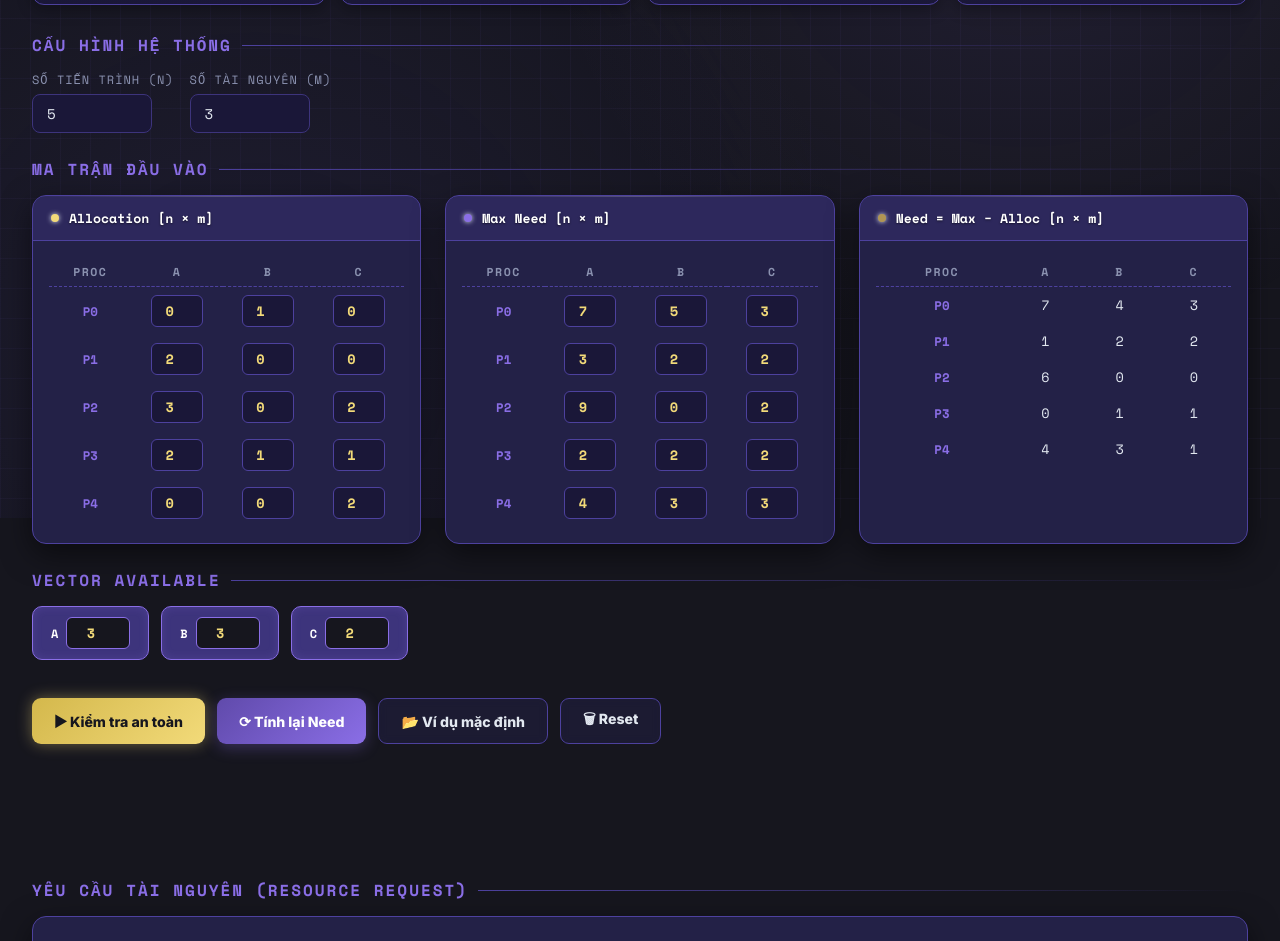
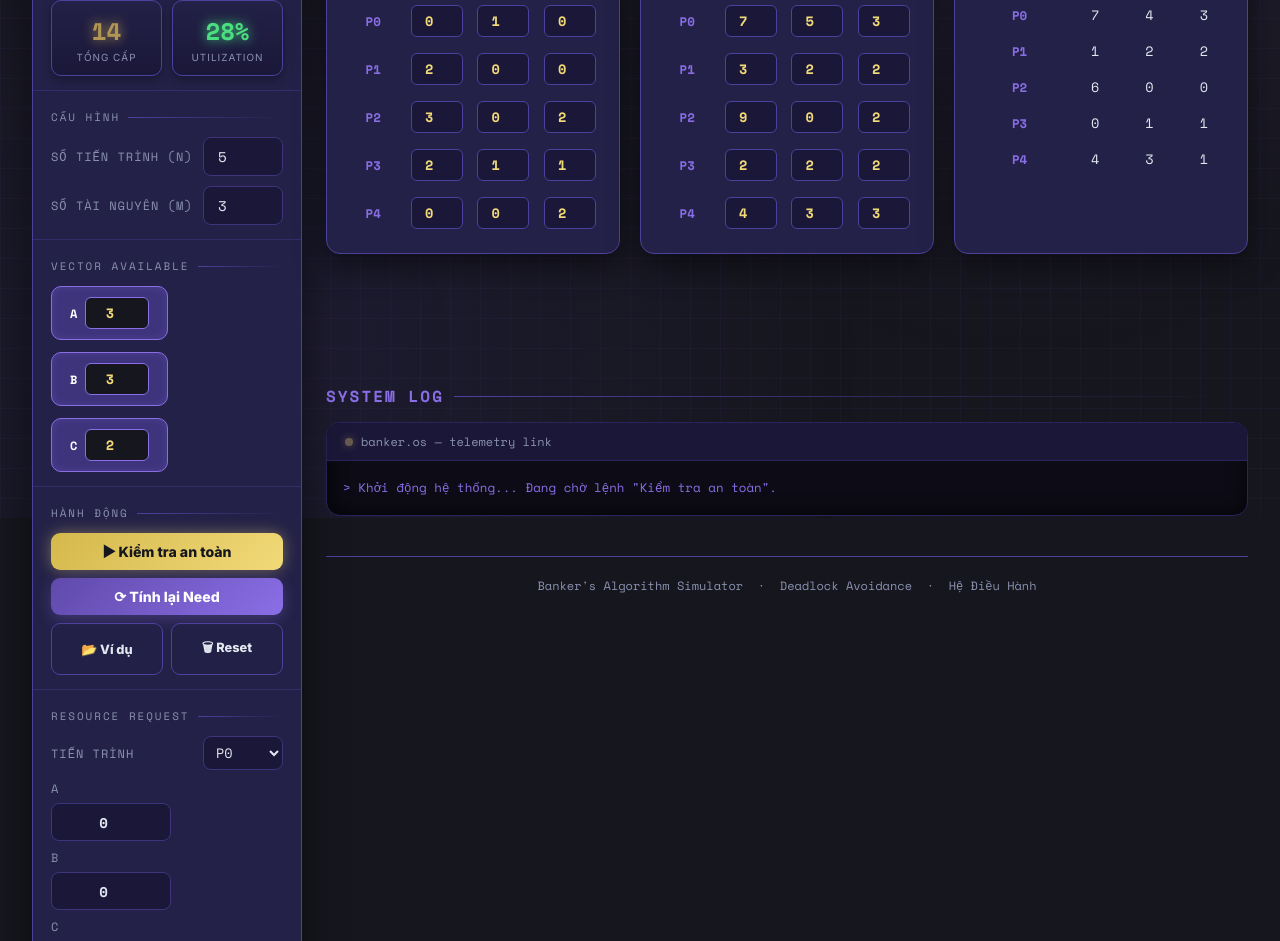
Before and after one commit to caominhluan2021tn-bot/banker-algorithm-simulator, a plain HTML site: page index.html in a window 1280 px wide. Shown: the part 282-1223 px from the top of the page. Drawn offline with nearby package versions, Linux system fonts and the light colour scheme.

```diff
--- a/index.html
+++ b/index.html
@@ -68,11 +68,70 @@
         }
 
         .container {
-            max-width: 1440px;
+            max-width: 1600px;
             margin: 0 auto;
             padding: 0 32px;
             position: relative;
             z-index: 1;
+        }
+
+        /* ── App Shell: Sidebar + Main ── */
+        .app-shell {
+            display: flex;
+            gap: 24px;
+            align-items: flex-start;
+            padding-bottom: 40px;
+        }
+
+        .sidebar {
+            width: 270px;
+            flex-shrink: 0;
+            position: sticky;
+            top: 24px;
+            display: flex;
+            flex-direction: column;
+            gap: 0;
+        }
+
+        .sidebar-inner {
+            background: var(--surface);
+            border: 1px solid var(--border);
+            border-radius: 16px;
+            overflow: hidden;
+            box-shadow: 0 10px 40px rgba(0,0,0,0.5);
+        }
+
+        .sidebar-section {
+            padding: 18px 18px 14px;
+            border-bottom: 1px solid rgba(77, 65, 158, 0.4);
+        }
+
+        .sidebar-section:last-child {
+            border-bottom: none;
+        }
+
+        .sidebar-label {
+            font-size: .68rem;
+            font-family: var(--mono);
+            color: var(--muted);
+            text-transform: uppercase;
+            letter-spacing: 2px;
+            margin-bottom: 12px;
+            display: flex;
+            align-items: center;
+            gap: 8px;
+        }
+
+        .sidebar-label::after {
+            content: '';
+            flex: 1;
+            height: 1px;
+            background: linear-gradient(90deg, var(--border), transparent);
+        }
+
+        .main-content {
+            flex: 1;
+            min-width: 0;
         }
 
         /* ── Header ── */
@@ -202,8 +261,8 @@
         /* ── Matrices ── */
         .matrix-grid {
             display: grid;
-            grid-template-columns: repeat(auto-fit, minmax(320px, 1fr));
-            gap: 24px;
+            grid-template-columns: repeat(3, 1fr);
+            gap: 20px;
             margin-bottom: 24px;
         }
 
@@ -771,33 +830,33 @@
         /* ── Stats Cards ── */
         .analysis-grid {
             display: grid;
-            grid-template-columns: repeat(auto-fit, minmax(200px,1fr));
-            gap: 14px;
-            margin-bottom: 28px;
+            grid-template-columns: repeat(2, 1fr);
+            gap: 10px;
+            margin-bottom: 0;
         }
 
         .stat-card {
             background: linear-gradient(180deg, var(--surface), #1a1738);
             border: 1px solid var(--border);
-            border-radius: 12px;
-            padding: 16px;
+            border-radius: 10px;
+            padding: 12px 10px;
             text-align: center;
-            box-shadow: 0 5px 15px rgba(0,0,0,0.3);
+            box-shadow: 0 4px 10px rgba(0,0,0,0.3);
         }
 
             .stat-card .stat-val {
-                font-size: 2rem;
+                font-size: 1.5rem;
                 font-weight: 800;
                 font-family: var(--mono);
-                text-shadow: 0 0 15px currentColor;
+                text-shadow: 0 0 12px currentColor;
             }
 
             .stat-card .stat-lbl {
-                font-size: .72rem;
+                font-size: .62rem;
                 text-transform: uppercase;
-                letter-spacing: 1.5px;
+                letter-spacing: 1px;
                 color: var(--muted);
-                margin-top: 4px;
+                margin-top: 2px;
             }
 
             .stat-card.c-accent .stat-val {
@@ -824,6 +883,30 @@
             font-size: .75rem;
             color: var(--muted);
             font-family: var(--mono);
+        }
+
+        @media(max-width:1024px) {
+            .app-shell {
+                flex-direction: column;
+            }
+            .sidebar {
+                width: 100%;
+                position: static;
+            }
+            .sidebar-inner {
+                display: grid;
+                grid-template-columns: repeat(2, 1fr);
+            }
+            .sidebar-section {
+                border-bottom: none;
+                border-right: 1px solid rgba(77, 65, 158, 0.4);
+            }
+            .sidebar-section:nth-child(even) {
+                border-right: none;
+            }
+            .matrix-grid {
+                grid-template-columns: 1fr;
+            }
         }
 
         @media(max-width:768px) {
@@ -853,6 +936,15 @@
             .container {
                 padding: 0 16px;
             }
+
+            .sidebar-inner {
+                grid-template-columns: 1fr;
+            }
+
+            .sidebar-section {
+                border-right: none;
+                border-bottom: 1px solid rgba(77, 65, 158, 0.4);
+            }
         }
     </style>
 </head>
@@ -871,29 +963,78 @@
             </div>
         </header>
 
-        <!-- ── STATS ── -->
-        <div class="section-title">Thống kê hệ thống</div>
+        <!-- ── APP SHELL ── -->
+        <div class="app-shell">
+
+            <!-- ══ SIDEBAR ══ -->
+            <aside class="sidebar">
+                <div class="sidebar-inner">
+
+                    <!-- Stats -->
+                    <div class="sidebar-section">
+                        <div class="sidebar-label">Thống kê</div>
                         <div class="analysis-grid" id="stats-grid">
                             <div class="stat-card c-accent"><div class="stat-val" id="st-proc">5</div><div class="stat-lbl">Tiến Trình</div></div>
-            <div class="stat-card c-purple"><div class="stat-val" id="st-res">3</div><div class="stat-lbl">Loại Tài Nguyên</div></div>
-            <div class="stat-card c-warn"><div class="stat-val" id="st-alloc">—</div><div class="stat-lbl">Tổng Đã Cấp</div></div>
-            <div class="stat-card c-safe"><div class="stat-val" id="st-util">—</div><div class="stat-lbl">Utilization %</div></div>
-        </div>
-
-        <!-- ── CONFIG ── -->
-        <div class="section-title">Cấu hình hệ thống</div>
-        <div class="config-row">
-            <div class="input-group">
-                <label>Số tiến trình (n)</label>
-                <input type="number" id="inp-n" min="1" value="5" oninput="rebuildMatrices()">
-            </div>
-            <div class="input-group">
-                <label>Số tài nguyên (m)</label>
-                <input type="number" id="inp-m" min="1" value="3" oninput="rebuildMatrices()">
+                            <div class="stat-card c-purple"><div class="stat-val" id="st-res">3</div><div class="stat-lbl">Tài Nguyên</div></div>
+                            <div class="stat-card c-warn"><div class="stat-val" id="st-alloc">—</div><div class="stat-lbl">Tổng Cấp</div></div>
+                            <div class="stat-card c-safe"><div class="stat-val" id="st-util">—</div><div class="stat-lbl">Utilization</div></div>
                         </div>
                     </div>
 
-        <!-- ── MATRICES ── -->
+                    <!-- Config -->
+                    <div class="sidebar-section">
+                        <div class="sidebar-label">Cấu hình</div>
+                        <div class="config-row" style="margin-bottom:0; flex-direction:column; gap:10px;">
+                            <div class="input-group" style="flex-direction:row; align-items:center; justify-content:space-between;">
+                                <label>Số tiến trình (n)</label>
+                                <input type="number" id="inp-n" min="1" value="5" oninput="rebuildMatrices()" style="width:80px;">
+                            </div>
+                            <div class="input-group" style="flex-direction:row; align-items:center; justify-content:space-between;">
+                                <label>Số tài nguyên (m)</label>
+                                <input type="number" id="inp-m" min="1" value="3" oninput="rebuildMatrices()" style="width:80px;">
+                            </div>
+                        </div>
+                    </div>
+
+                    <!-- Available -->
+                    <div class="sidebar-section">
+                        <div class="sidebar-label">Vector Available</div>
+                        <div class="available-row" id="avail-row" style="margin-bottom:0; flex-wrap:wrap; padding-bottom:0;"></div>
+                    </div>
+
+                    <!-- Buttons -->
+                    <div class="sidebar-section">
+                        <div class="sidebar-label">Hành động</div>
+                        <div class="btn-row" style="flex-direction:column; margin-bottom:0; gap:8px;">
+                            <button class="btn btn-accent" onclick="runSafetyCheck()" style="width:100%; justify-content:center;">▶ Kiểm tra an toàn</button>
+                            <button class="btn btn-primary" onclick="computeNeedMatrix()" style="width:100%; justify-content:center;">⟳ Tính lại Need</button>
+                            <div style="display:flex; gap:8px;">
+                                <button class="btn btn-ghost" onclick="loadExample()" style="flex:1; justify-content:center; font-size:.8rem;">📂 Ví dụ</button>
+                                <button class="btn btn-ghost" onclick="resetAll()" style="flex:1; justify-content:center; font-size:.8rem;">🗑 Reset</button>
+                            </div>
+                        </div>
+                    </div>
+
+                    <!-- Request -->
+                    <div class="sidebar-section">
+                        <div class="sidebar-label">Resource Request</div>
+                        <div style="display:flex; flex-direction:column; gap:10px;">
+                            <div class="input-group" style="flex-direction:row; align-items:center; justify-content:space-between;">
+                                <label>Tiến trình</label>
+                                <select id="req-pid" style="width:80px; height:34px; background:#1a1738; border:1px solid var(--surface2); border-radius:8px; color:var(--text); font-family:var(--mono); font-size:.85rem; padding:0 8px; outline:none;"></select>
+                            </div>
+                            <div id="req-vec-wrap" style="display:flex; flex-wrap:wrap; gap:8px;"></div>
+                            <button class="btn btn-primary" style="width:100%; justify-content:center; height:36px;" onclick="handleRequest()">⚡ Gửi yêu cầu</button>
+                        </div>
+                    </div>
+
+                </div>
+            </aside>
+
+            <!-- ══ MAIN CONTENT ══ -->
+            <main class="main-content">
+
+                <!-- Matrices -->
                 <div class="section-title">Ma trận đầu vào</div>
                 <div class="matrix-grid">
                     <div class="matrix-card">
@@ -925,19 +1066,7 @@
                     </div>
                 </div>
 
-        <!-- ── AVAILABLE ── -->
-        <div class="section-title">Vector Available</div>
-        <div class="available-row" id="avail-row"></div>
-
-        <!-- ── BUTTONS ── -->
-        <div class="btn-row">
-            <button class="btn btn-accent" onclick="runSafetyCheck()">▶ Kiểm tra an toàn</button>
-            <button class="btn btn-primary" onclick="computeNeedMatrix()">⟳ Tính lại Need</button>
-            <button class="btn btn-ghost" onclick="loadExample()">📂 Ví dụ mặc định</button>
-            <button class="btn btn-ghost" onclick="resetAll()">🗑 Reset</button>
-        </div>
-
-        <!-- ── RESULT ── -->
+                <!-- Result -->
                 <div id="result-panel">
                     <div id="result-banner"></div>
                     <div id="safe-sequence-wrap"></div>
@@ -947,40 +1076,21 @@
                     </div>
                 </div>
 
-        <!-- ── REQUEST ── -->
-        <div class="section-title">Yêu cầu tài nguyên (Resource Request)</div>
-        <div class="request-box">
-            <h3>Mô phỏng yêu cầu từ tiến trình</h3>
-            <div class="request-layout">
-                <!-- Cố định trái -->
-                <div class="input-group req-col-fixed">
-                    <label>Tiến trình</label>
-                    <select id="req-pid" style="width:90px; height: 38px;"></select>
-                </div>
-
-                <!-- Vùng cuộn ở giữa -->
-                <div class="req-col-scrollable">
-                    <div id="req-vec-wrap"></div>
-                </div>
-
-                <!-- Cố định phải -->
-                <div class="req-col-btn">
-                    <button class="btn btn-primary" style="height: 38px;" onclick="handleRequest()">⚡ Gửi yêu cầu</button>
-                </div>
-            </div>
-        </div>
-
-        <!-- ── LOG ── -->
+                <!-- Log -->
                 <div class="section-title">System Log</div>
                 <div id="log-panel">
                     <div class="log-header"><div class="log-dot"></div> banker.os — telemetry link</div>
                     <div id="log-output">> Khởi động hệ thống... Đang chờ lệnh "Kiểm tra an toàn".<br></div>
                 </div>
 
-        <!-- ── FOOTER ── -->
+                <!-- Footer -->
                 <footer>
                     Banker's Algorithm Simulator &nbsp;·&nbsp; Deadlock Avoidance &nbsp;·&nbsp; Hệ Điều Hành
                 </footer>
+
+            </main>
+
+        </div><!-- /.app-shell -->
 
     </div>
 
```
Lines whose indentation alone changed are shown as unchanged.
